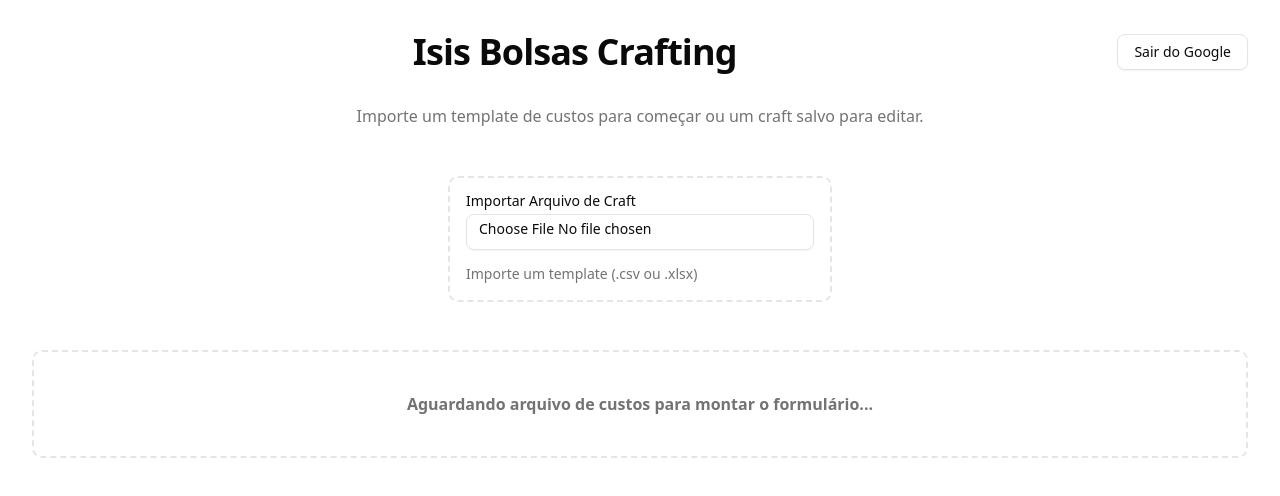
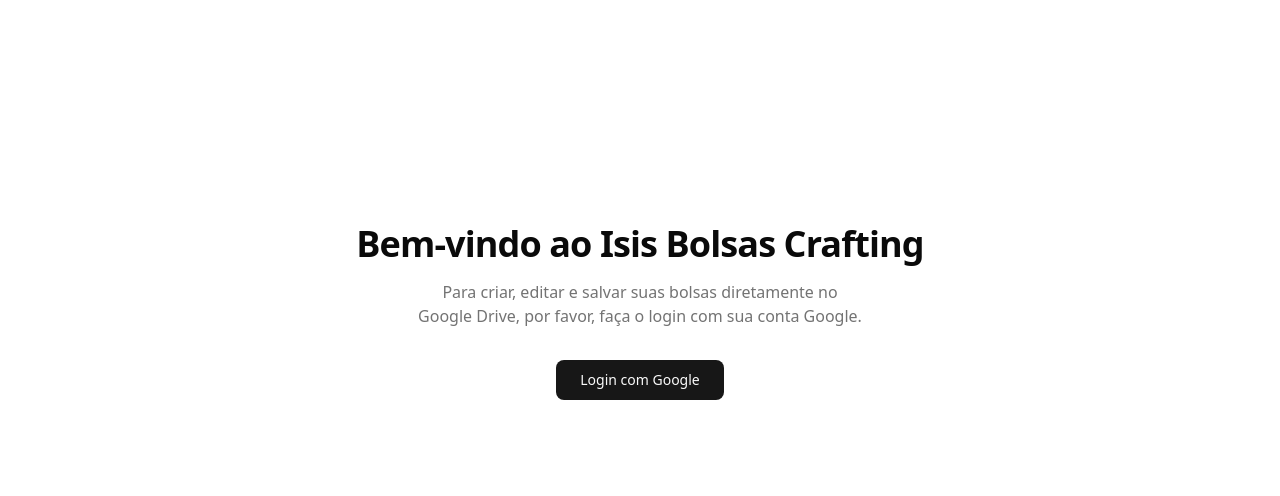
Before and after one commit to manoelduran/isis_bolsas_craft, a React (Vite) app: page / in a window 1280 px wide. Shown: the top 496 px of the page. Built offline with nearby package versions, Linux system fonts and the light colour scheme; no server answers.

Commit message:
fix: adjusted login

```diff
--- a/src/pages/Craft.tsx
+++ b/src/pages/Craft.tsx
@@ -12,7 +12,7 @@ export const CraftPage = () => {
   }
   return (
     <div className="container mx-auto p-4 md:p-8">
-      {!accessToken ? (
+      {accessToken ? (
         <div>
           <header className="flex items-center justify-between mb-8 w-full">
             <div className="text-left">
```
